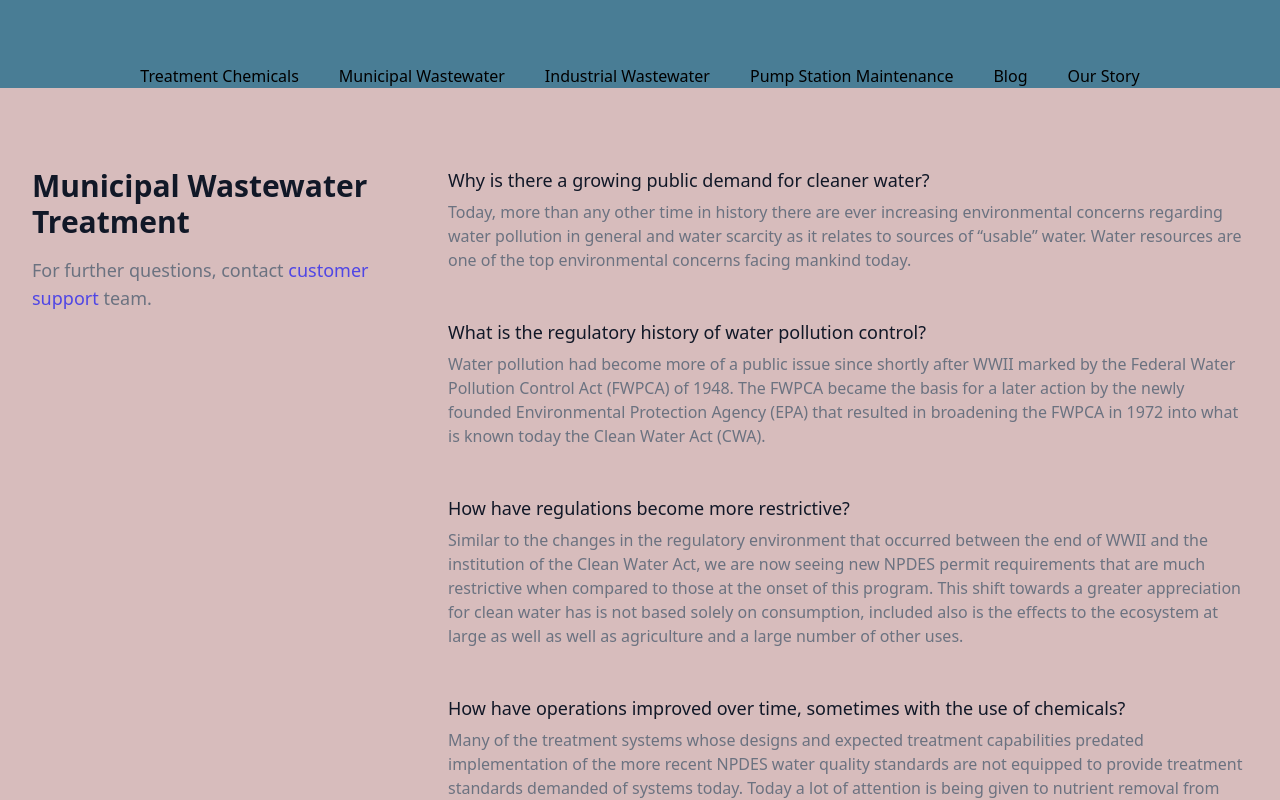
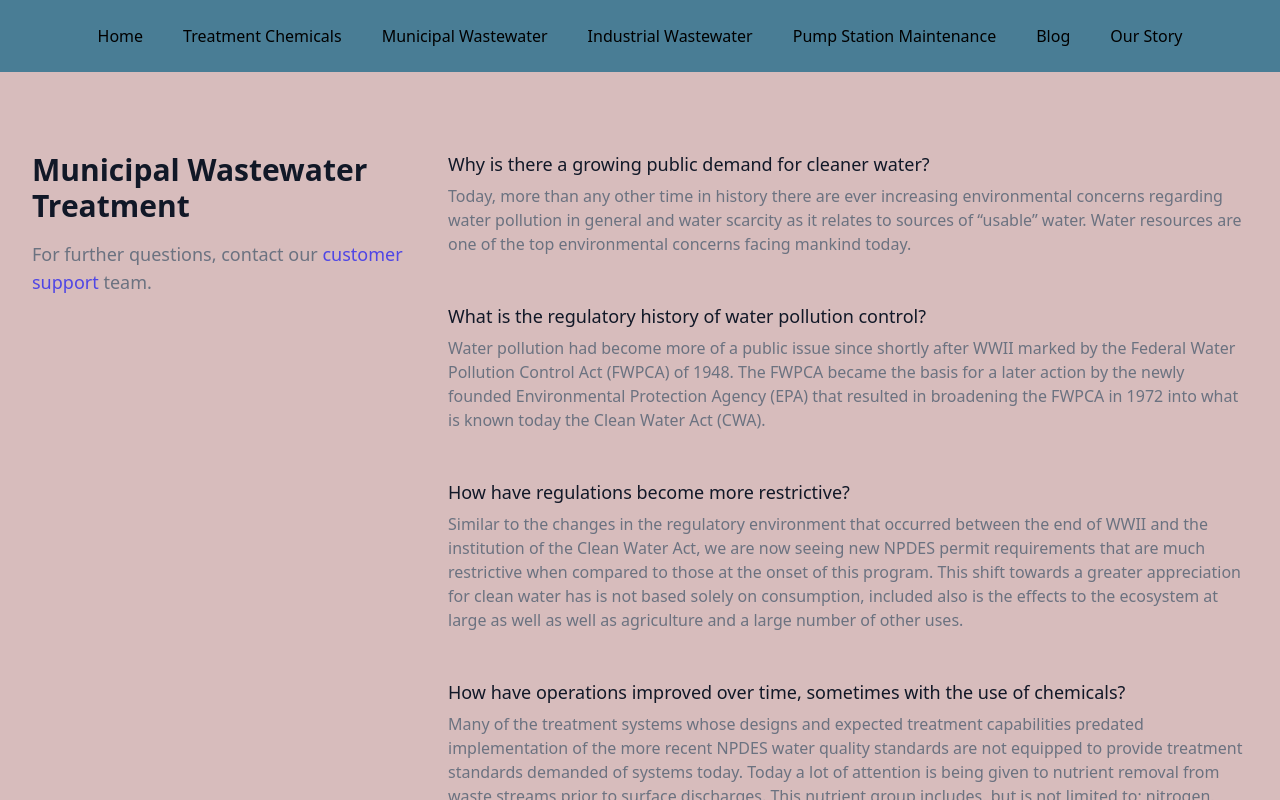
Before and after one commit to Tricarico1/jgs_landing_page, a Next.js app: page /municipal-wastewater in a window 1280 px wide. Shown: the top 800 px of the page. Built offline with nearby package versions, Linux system fonts and the light colour scheme.

Commit message:
Added a seperate header file

```diff
--- /dev/null
+++ b/src/components/header.js
@@ -0,0 +1,41 @@
+import { Popover } from '@headlessui/react'
+import { MenuIcon } from '@heroicons/react/outline'
+import Link from 'next/link';
+
+const navigation = [
+  { name: 'Home', href: '/' },
+  { name: 'Treatment Chemicals', href: '/treatment-chemicals' },
+  { name: 'Municipal Wastewater', href: '/municipal-wastewater' },
+  { name: 'Industrial Wastewater', href: '#industrial-wastewater' },
+  { name: 'Pump Station Maintenance', href: '#pump-station-maintenance' },
+  { name: 'Blog', href: '#blog' },
+  { name: 'Our Story', href: '#our-story' },
+];
+
+export default function Header() {
+  return (
+    <Popover as="header" className="relative">
+      <div className="w-screen pt-6 pb-6">
+        <nav
+          className="relative max-w-7xl mx-auto flex items-center justify-between px-4 sm:px-6"
+          aria-label="Global"
+        >
+          <div className="flex items-center flex-1 justify-center">
+            <div className="hidden space-x-10 md:flex">
+              {navigation.map((item) => (
+                <Link
+                  key={item.name}
+                  href={item.href}
+                >
+                  <span className="text-base font-medium text-black hover:text-gray-300">
+                    {item.name}
+                  </span>
+                </Link>
+              ))}
+            </div>
+          </div>
+        </nav>
+      </div>
+    </Popover>
+  );
+}
--- a/src/pages/index.js
+++ b/src/pages/index.js
@@ -15,6 +15,8 @@ import { Parallax, Background } from 'react-parallax';
 
 import Link from 'next/link';
 import TreatmentChemicals from './treatment-chemicals';
+import Header from '../components/header';
+
 
 
 const navigation = [
@@ -212,28 +214,8 @@ export default function Example() {
   return (
     <div className="bg-rosebrown">
       <div className="relative overflow-hidden">
-        <Popover as="header" className="relative">
-          <div className="w-screen pt-6 pb-6">
-            <nav
-              className="relative max-w-7xl mx-auto flex items-center justify-between px-4 sm:px-6"
-              aria-label="Global"
-            >
-              <div className="flex items-center flex-1 justify-center">
-                <div className="hidden space-x-10 md:flex">
-                  {navigation.map((item) => (
-                    <a
-                      key={item.name}
-                      href={item.href}
-                      className="text-base font-medium text-black hover:text-gray-300"
-                    >
-                      {item.name}
-                    </a>
-                  ))}
-                </div>
-              </div>
-            </nav>
-          </div>
-        </Popover>
+        <Header />
+
 
         <main>
           <div className="parallax-container">
--- a/src/pages/municipal-wastewater.js
+++ b/src/pages/municipal-wastewater.js
@@ -1,5 +1,7 @@
 /* This example requires Tailwind CSS v2.0+ */
 import { Popover } from '@headlessui/react';
+import Header from '../components/header';
+
 
 const navigation = [
     { name: 'Treatment Chemicals', href: '/treatment-chemicals' },
@@ -32,36 +34,16 @@ const faqs = [
 
   export default function Example() {
     return (
+      <>
         <div className="bg-gothicblue">
-        <div className="relative overflow-hidden py-16">
-
-        <Popover as="header" className="relative">
-            <div className="flex items-center flex-1 justify-center">
-                <nav className="relative max-w-7xl mx-auto flex items-center justify-between px-4 sm:px-6" aria-label="Global">
-                <div className="flex items-center flex-1 justify-center">
-                    <div className="hidden space-x-10 md:flex">
-                    {navigation.map((item) => (
-                        <a
-                        key={item.name}
-                        href={item.href}
-                        className="text-base font-medium text-black hover:text-gray-300"
-                        >
-                        {item.name}
-                        </a>
-                    ))}
-                    </div>
-                </div>
-                </nav>
-            </div>
-        </Popover>
+          <Header/>
           <div className="bg-rosebrown">
             <div className="max-w-7xl mx-auto py-16 px-4 sm:px-6 lg:py-20 lg:px-8">
-
               <div className="lg:grid lg:grid-cols-3 lg:gap-8">
                 <div>
                   <h2 className="text-3xl font-extrabold text-gray-900">Municipal Wastewater Treatment</h2>
                   <p className="mt-4 text-lg text-gray-500">
-              For further questions, contact {' '}
+                  For further questions, contact our {' '}
                     <a href="#" className="font-medium text-indigo-600 hover:text-indigo-500">
                       customer support
                     </a>{' '}
@@ -82,6 +64,6 @@ const faqs = [
             </div>
           </div>
         </div>
-         </div>
+      </>
     )
   }
--- a/src/pages/treatment-chemicals.js
+++ b/src/pages/treatment-chemicals.js
@@ -7,6 +7,8 @@ import {
     ServerIcon,
     ShieldCheckIcon,
   } from '@heroicons/react/outline'
+
+  import Header from '../components/header';
 
   const features = [
     {
@@ -111,7 +113,12 @@ import {
 
   export default function Example() {
     return (
-      <div className="relative bg-rosebrown py-16 sm:py-24 lg:py-32">
+      <>
+      <div className="bg-gothicblue">
+
+      <Header/>
+
+      <div className="relative bg-rosebrown sm:py-24">
         <div className="mx-auto max-w-md px-4 text-center sm:max-w-3xl sm:px-6 lg:max-w-7xl lg:px-8">
           <h2 className="text-base font-semibold uppercase tracking-wider text-indigo-600">Deploy faster</h2>
           <p className="mt-2 text-3xl font-extrabold tracking-tight text-gray-900 sm:text-4xl">
@@ -155,5 +162,7 @@ import {
           </div>
         </div>
       </div>
+      </div>
+      </>
     )
   }
```
Also changed, not shown: src/components/facebook.svg (added). Lines whose indentation alone changed are shown as unchanged.
